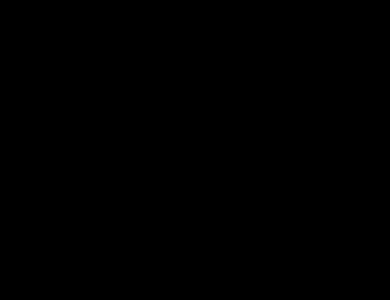
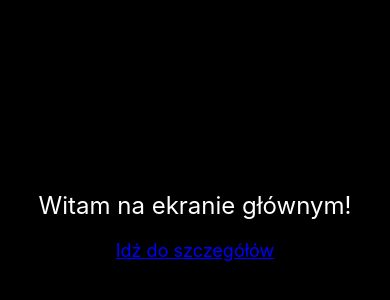
Before and after one commit to kacper0276/NazwaZespolu_IO_800_pi, a React Native app in the folder mobileApp/: screen /Home in a window 390 px wide. Shown: the part 196-496 px from the top of the page. Built offline with nearby package versions, Linux system fonts and the light colour scheme.

Commit message:
[MB] Create basic routing

```diff
--- a/mobileApp/App.tsx
+++ b/mobileApp/App.tsx
@@ -1,22 +1,33 @@
 import React from "react";
-import { StyleSheet, Text, View } from "react-native";
-import { COLORS } from "./const/index";
+import { createNativeStackNavigator } from "@react-navigation/native-stack";
+import { RootStackParamList } from "./types/navigation.types";
+import { NavigationContainer } from "@react-navigation/native";
+import HomeScreen from "./screens/HomeScreen";
+import DetailsScreen from "./screens/DetailsScreen";
+import { StyleSheet, View } from "react-native";
 
 export const API_URL = "http://localhost:3001";
 
+const Stack = createNativeStackNavigator<RootStackParamList>();
+
 export default function App() {
   return (
-    <View style={styles.container}>
-      <Text>Witam</Text>
-    </View>
+    <NavigationContainer>
+      <Stack.Navigator
+        initialRouteName="Home"
+        screenOptions={{ headerShown: false }}
+      >
+        <Stack.Screen
+          name="Home"
+          component={HomeScreen}
+          options={{ title: "Strona Główna" }}
+        />
+        <Stack.Screen
+          name="Details"
+          component={DetailsScreen}
+          options={{ title: "Szczegóły" }}
+        />
+      </Stack.Navigator>
+    </NavigationContainer>
   );
 }
-
-const styles = StyleSheet.create({
-  container: {
-    flex: 1,
-    backgroundColor: COLORS.main,
-    alignItems: "center",
-    justifyContent: "center",
-  },
-});
--- /dev/null
+++ b/mobileApp/screens/DetailsScreen.tsx
@@ -0,0 +1,38 @@
+import React from "react";
+import { RootStackParamList } from "../types/navigation.types";
+import { NativeStackNavigationProp } from "@react-navigation/native-stack";
+import { StyleSheet, Text, View } from "react-native";
+import { COLORS } from "../const/index";
+
+type DetailsScreenNavigationProp = NativeStackNavigationProp<
+  RootStackParamList,
+  "Details"
+>;
+
+export default function DetailsScreen() {
+  return (
+    <View style={styles.container}>
+      <Text style={styles.text}>To jest ekran szczegółów!</Text>
+    </View>
+  );
+}
+
+const styles = StyleSheet.create({
+  container: {
+    width: "100%",
+    height: "100%",
+    backgroundColor: COLORS.main,
+    alignItems: "center",
+    justifyContent: "center",
+  },
+  text: {
+    fontSize: 24,
+    color: "#fff",
+  },
+  link: {
+    marginTop: 20,
+    fontSize: 18,
+    color: "blue",
+    textDecorationLine: "underline",
+  },
+});
--- /dev/null
+++ b/mobileApp/screens/HomeScreen.tsx
@@ -0,0 +1,44 @@
+import { NativeStackNavigationProp } from "@react-navigation/native-stack";
+import React from "react";
+import { StyleSheet, Text, View } from "react-native";
+import { RootStackParamList } from "../types/navigation.types";
+import { COLORS } from "../const/index";
+
+type HomeScreenNavigationProp = NativeStackNavigationProp<
+  RootStackParamList,
+  "Home"
+>;
+
+type HomeScreenProps = {
+  navigation: HomeScreenNavigationProp;
+};
+
+export default function HomeScreen({ navigation }: HomeScreenProps) {
+  return (
+    <View style={styles.container}>
+      <Text style={styles.text}>Witam na ekranie głównym!</Text>
+      <Text style={styles.link} onPress={() => navigation.navigate("Details")}>
+        Idź do szczegółów
+      </Text>
+    </View>
+  );
+}
+
+const styles = StyleSheet.create({
+  container: {
+    flex: 1,
+    backgroundColor: COLORS.main,
+    alignItems: "center",
+    justifyContent: "center",
+  },
+  text: {
+    fontSize: 24,
+    color: "#fff",
+  },
+  link: {
+    marginTop: 20,
+    fontSize: 18,
+    color: "blue",
+    textDecorationLine: "underline",
+  },
+});
--- /dev/null
+++ b/mobileApp/types/navigation.types.ts
@@ -0,0 +1,4 @@
+export type RootStackParamList = {
+  Home: undefined;
+  Details: undefined;
+};
```
